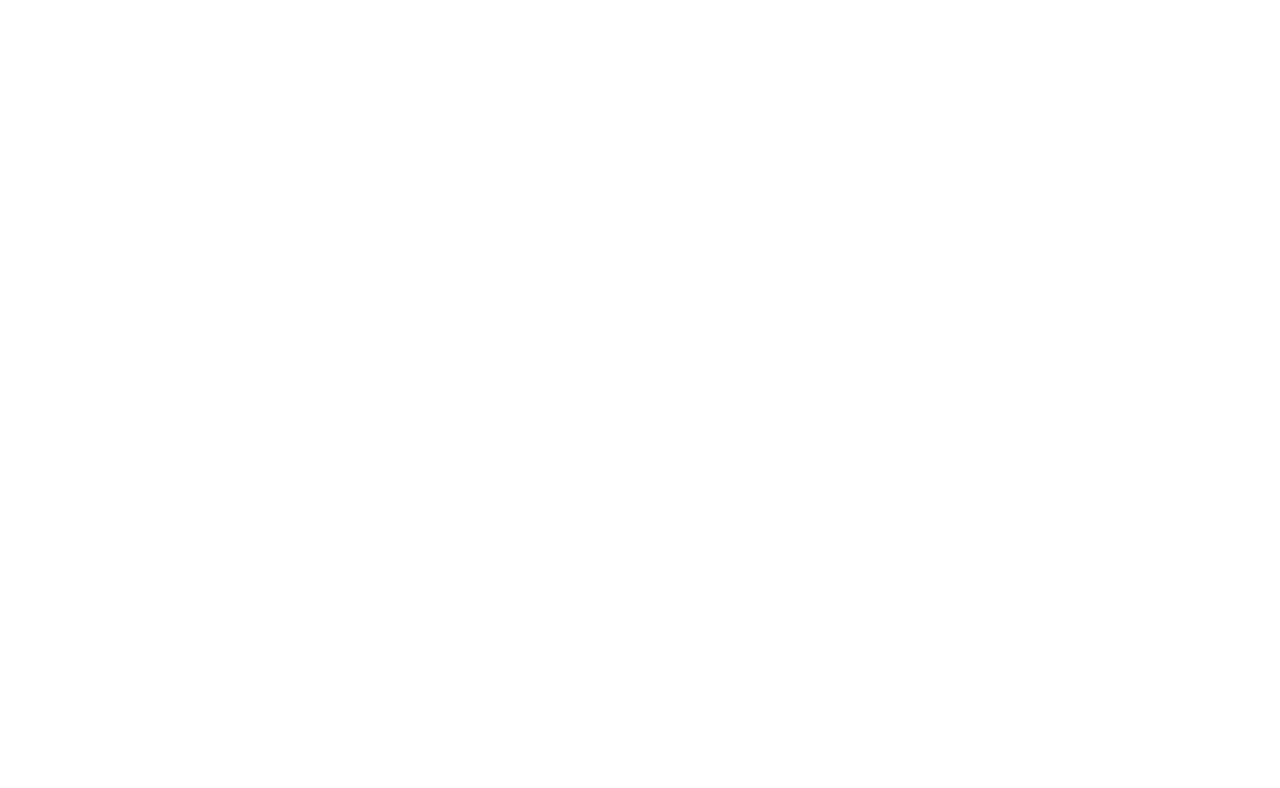
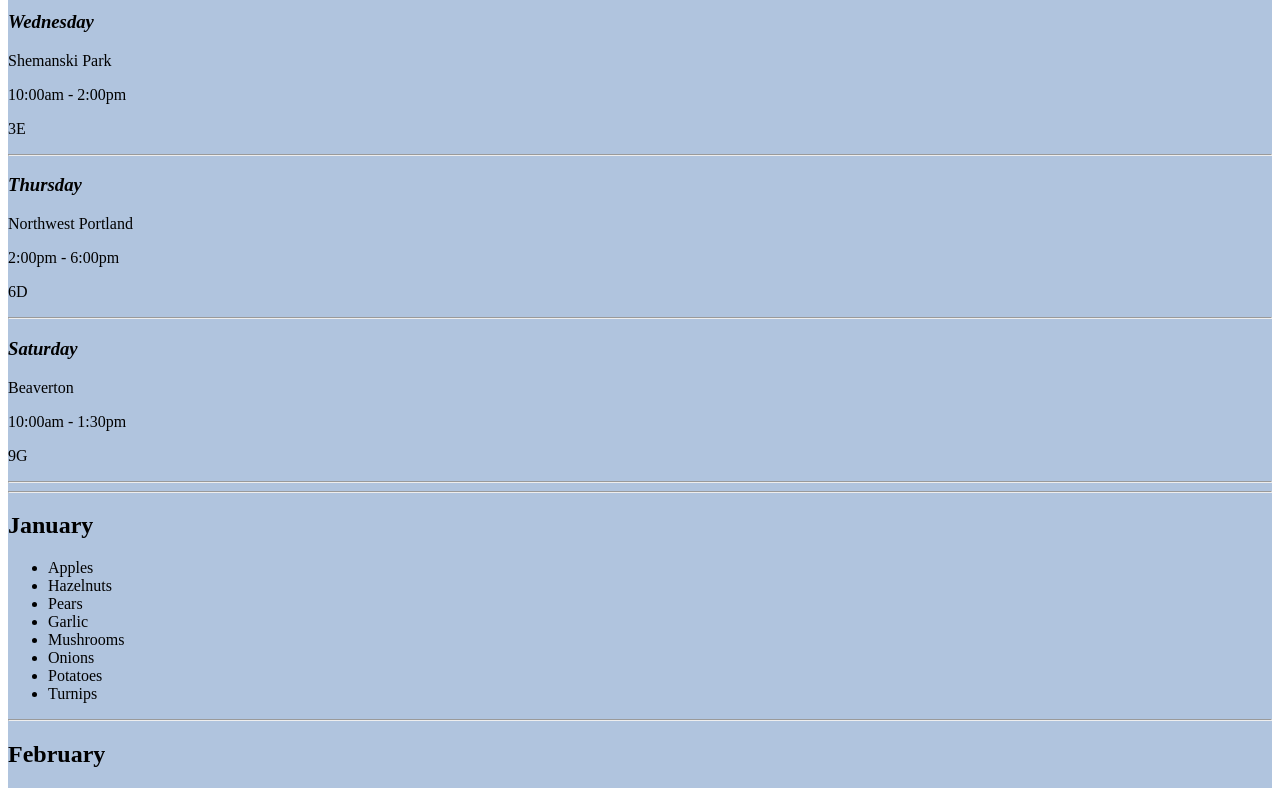
Before and after one commit to kmh620/farmers-market, a React app: page / in a window 1280 px wide. Shown: the part 580-1368 px from the top of the page. Before the commit the page ends 800 px from the top, so only its background shows below. Built offline with nearby package versions, Linux system fonts and the light colour scheme.

Commit message:
create farmers market app & components

```diff
--- a/src/components/App.jsx
+++ b/src/components/App.jsx
@@ -1,13 +1,15 @@
 import React from 'react';
-import TicketList from './TicketList';
+import Schedule from './Schedule';
 import Header from './Header';
+import ProduceList from './ProduceList';
 
 
 function App(){
   return (
     <div>
       <Header/>
-      <TicketList/>
+      <Schedule/>
+      <ProduceList/>
     </div>
   );
 }
--- /dev/null
+++ b/src/components/Day.jsx
@@ -0,0 +1,28 @@
+import React from 'react';
+import PropTypes from 'prop-types';
+
+function Day(props){
+  return (
+    <div>
+      <style global jsx>{`
+        div {
+          background-color: lightsteelblue;
+        }
+      `}</style>
+    <h3><em>{props.day}</em></h3>
+      <p>{props.location}</p>
+      <p>{props.hours}</p>
+      <p>{props.booth}</p>
+      <hr/>
+    </div>
+  );
+}
+
+Day.propTypes = {
+  day: PropTypes.string.isRequired,
+  location: PropTypes.string.isRequired,
+  hours: PropTypes.string,
+  booth: PropTypes.string
+};
+
+export default Day;
--- a/src/components/Header.jsx
+++ b/src/components/Header.jsx
@@ -2,7 +2,7 @@ import React from 'react';
 
 function Header(){
   return (
-    <h1>Help Queue!</h1>
+    <h1>Readymade Ugh</h1>
   );
 }
 
--- /dev/null
+++ b/src/components/Month.jsx
@@ -0,0 +1,23 @@
+import React from 'react';
+import PropTypes from 'prop-types';
+
+function Month(props){
+  return (
+    <div>
+      <h2>{props.month}</h2>
+      <ul>
+        {props.selection.map(function(item, index){
+          return <li key={ index }>{item}</li>;
+        })}
+    </ul>
+    <hr></hr>
+    </div>
+  );
+}
+
+Month.propTypes = {
+  month: PropTypes.string.isRequired,
+  selection: PropTypes.array.isRequired
+};
+
+export default Month;
--- /dev/null
+++ b/src/components/ProduceList.jsx
@@ -0,0 +1,286 @@
+import React from 'react';
+import Month from './Month';
+
+const masterProduceList = [
+  {
+      month: "January",
+      selection: [
+         "Apples",
+         "Hazelnuts",
+         "Pears",
+         "Garlic",
+         "Mushrooms",
+         "Onions",
+         "Potatoes",
+         "Turnips"
+      ]
+   },
+   {
+      month: "February",
+      selection: [
+         "Apples",
+         "Hazelnuts",
+         "Pears",
+         "Garlic",
+         "Mushrooms",
+         "Onions",
+         "Potatoes"
+      ]
+   },
+   {
+      month: "March",
+      selection: [
+         "Apples",
+         "Hazelnuts",
+         "Pears",
+         "Rhubarb",
+         "Garlic",
+         "Mushrooms",
+         "Onions",
+         "Potatoes"
+      ]
+   },
+   {
+      month: "April",
+      selection: [
+         "Apples",
+         "Hazelnuts",
+         "Pears",
+         "Rhubarb",
+         "Asparagus",
+         "Garlic",
+         "Lettuce",
+         "Mushrooms",
+         "Onions",
+         "Potatoes"
+      ]
+   },
+   {
+      month: "May",
+      selection: [
+         "Apples",
+         "Hazelnuts",
+         "Pears",
+         "Rhubarb",
+         "Asparagus",
+         "Cauliflower",
+         "Garlic",
+         "Lettuce",
+         "Potatoes",
+         "Radishes"
+      ]
+   },
+   {
+      month: "June",
+      selection: [
+         "Apples",
+         "Hazelnuts",
+         "Pears",
+         "Rhubarb",
+         "Blackberries",
+         "Cherries",
+         "Raspberries",
+         "Strawberries",
+         "Asparagus",
+         "Broccoli",
+         "Cauliflower",
+         "Kohlrabi",
+         "Lettuce",
+         "Mushrooms",
+         "Potatoes",
+         "Radishes",
+         "Squash"
+      ]
+   },
+   {
+      month: "July",
+      selection: [
+         "Apples",
+         "Hazelnuts",
+         "Pears",
+         "Rhubarb",
+         "Apricots",
+         "Blackberries",
+         "Blueberries",
+         "Cherries",
+         "Melons",
+         "Nectarines",
+         "Peaches",
+         "Raspberries",
+         "Strawberries",
+         "Tomatoes",
+         "Beets",
+         "Broccoli",
+         "Brussel Sprouts",
+         "Cabbage",
+         "Carrots",
+         "Cauliflower",
+         "Cucumber",
+         "Eggplant",
+         "Garlic",
+         "Green Beans",
+         "Kohlrabi",
+         "Lettuce",
+         "Mushrooms",
+         "Potatoes",
+         "Radishes",
+         "Squash",
+         "Turnips"
+      ]
+   },
+   {
+      month: "August",
+      selection: [
+         "Apples",
+         "Apricots",
+         "Blackberries",
+         "Blueberries",
+         "Cherries",
+         "Melons",
+         "Nectarines",
+         "Peaches",
+         "Pears",
+         "Plums",
+         "Raspberries",
+         "Rhubarb",
+         "Strawberries",
+         "Tomatoes",
+         "Beets",
+         "Broccoli",
+         "Brussel Sprouts",
+         "Cabbage",
+         "Carrots",
+         "Cauliflower",
+         "Corn",
+         "Cucumber",
+         "Eggplant",
+         "Garlic",
+         "Green Beans",
+         "Kohlrabi",
+         "Lettuce",
+         "Mushrooms",
+         "Onions",
+         "Peas",
+         "Peppers",
+         "Potatoes",
+         "Radishes",
+         "Squash",
+         "Turnips"
+      ]
+   },
+   {
+      month: "September",
+      selection: [
+         "Apples",
+         "Blueberries",
+         "Grapes",
+         "Melons",
+         "Peaches",
+         "Pears",
+         "Plums",
+         "Raspberries",
+         "Tomatoes",
+         "Broccoli",
+         "Brussel Sprouts",
+         "Cabbage",
+         "Carrots",
+         "Cauliflower",
+         "Corn",
+         "Cucumber",
+         "Eggplant",
+         "Garlic",
+         "Green Beans",
+         "Kohlrabi",
+         "Lettuce",
+         "Mushrooms",
+         "Onions",
+         "Peas",
+         "Peppers",
+         "Potatoes",
+         "Radishes",
+         "Squash",
+         "Turnips"
+      ]
+   },
+   {
+      month: "October",
+      selection: [
+         "Apples",
+         "Grapes",
+         "Hazelnuts",
+         "Melons",
+         "Peaches",
+         "Pears",
+         "Tomatoes",
+         "Broccoli",
+         "Brussel Sprouts",
+         "Cabbage",
+         "Carrots",
+         "Cauliflower",
+         "Corn",
+         "Cucumber",
+         "Eggplant",
+         "Garlic",
+         "Green Beans",
+         "Kohlrabi",
+         "Lettuce",
+         "Mushrooms",
+         "Onions",
+         "Peas",
+         "Peppers",
+         "Potatoes",
+         "Pumpkins",
+         "Radishes",
+         "Squash",
+         "Turnips"
+      ]
+   },
+   {
+      month: "November",
+      selection: [
+         "Apples",
+         "Hazelnuts",
+         "Pears",
+         "Broccoli",
+         "Carrots",
+         "Cauliflower",
+         "Garlic",
+         "Mushrooms",
+         "Onions",
+         "Potatoes",
+         "Squash",
+         "Turnips"
+      ]
+   },
+   {
+      month: "December",
+      selection: [
+         "Apples",
+         "Hazelnuts",
+         "Pears",
+        "Broccoli",
+         "Carrots",
+         "Cauliflower",
+         "Garlic",
+         "Mushrooms",
+         "Onions",
+         "Potatoes",
+         "Turnips"
+      ]
+   }
+];
+
+function ProduceList() {
+  return(
+    <div>
+      <hr/>
+      {masterProduceList.map((month, index) =>
+      <Month month={month.month}
+          selection={month.selection}
+          key={index}/>
+      )}
+    </div>
+  );
+}
+
+export default ProduceList;
--- /dev/null
+++ b/src/components/Schedule.jsx
@@ -0,0 +1,58 @@
+import React from 'react';
+import Day from './Day';
+
+const masterSchedule = [
+  {
+    day: "Sunday",
+    location: "Lents International",
+    hours: "9:00am - 2:00pm",
+    booth: "4A"
+ },
+ {
+    day: "Monday",
+    location: "Pioneer Courthouse Square",
+    hours: "10:00am - 2:00pm",
+    booth: "7C"
+ },
+ {
+    day: "Tuesday",
+    location: "Hillsboro",
+    hours: "5:00pm - 8:30pm",
+    booth: "1F"
+ },
+ {
+    day: "Wednesday",
+    location: "Shemanski Park",
+    hours: "10:00am - 2:00pm",
+    booth: "3E"
+ },
+ {
+    day: "Thursday",
+    location: "Northwest Portland",
+    hours: "2:00pm - 6:00pm",
+    booth: "6D"
+ },
+ {
+    day: "Saturday",
+    location: "Beaverton",
+    hours: "10:00am - 1:30pm",
+    booth: "9G"
+ }
+];
+
+function Schedule() {
+  return (
+    <div>
+      <hr/>
+      {masterSchedule.map((day, index) =>
+        <Day day={day.day}
+          location={day.location}
+          hours={day.hours}
+          booth={day.booth}
+          key={index}/>
+      )}
+    </div>
+  );
+}
+
+export default Schedule;
--- a/src/components/Ticket.jsx
+++ /dev/null
@@ -1,25 +0,0 @@
-import React from 'react';
-import PropTypes from 'prop-types';
-
-function Ticket(props){
-  return (
-    <div>
-      <style global jsx>{`
-        div {
-          background-color: red;
-        }
-      `}</style>
-      <h3>{props.location} - {props.names}</h3>
-      <p><em>{props.issue}</em></p>
-      <hr/>
-    </div>
-  );
-}
-
-Ticket.propTypes = {
-  names: PropTypes.string.isRequired,
-  location: PropTypes.string.isRequired,
-  issue: PropTypes.string
-};
-
-export default Ticket;
--- a/src/components/TicketList.jsx
+++ /dev/null
@@ -1,36 +0,0 @@
-import React from 'react';
-import Ticket from './Ticket';
-
-var masterTicketList = [
-  {
-    names: 'Thato and Haley',
-    location: '3A',
-    issue: 'Firebase won\'t save record. Halp.'
-  },
-  {
-    names: 'Sleater and Kinney',
-    location: '4B',
-    issue: 'Fox image not displaying on page, can only see duck?'
-  },
-  {
-    names: 'Imani & Jacob',
-    location: '9F',
-    issue: 'Donkey picture not displaying on hover in Zoology app. :('
-  }
-];
-
-function TicketList() {
-  return (
-    <div>
-      <hr/>
-      {masterTicketList.map((ticket, index) =>
-        <Ticket names={ticket.names}
-          location={ticket.location}
-          issue={ticket.issue}
-          key={index}/>
-      )}
-    </div>
-  );
-}
-
-export default TicketList;
```
Also changed, not shown: 1 other file (tests, documents, lock files or other folders).
